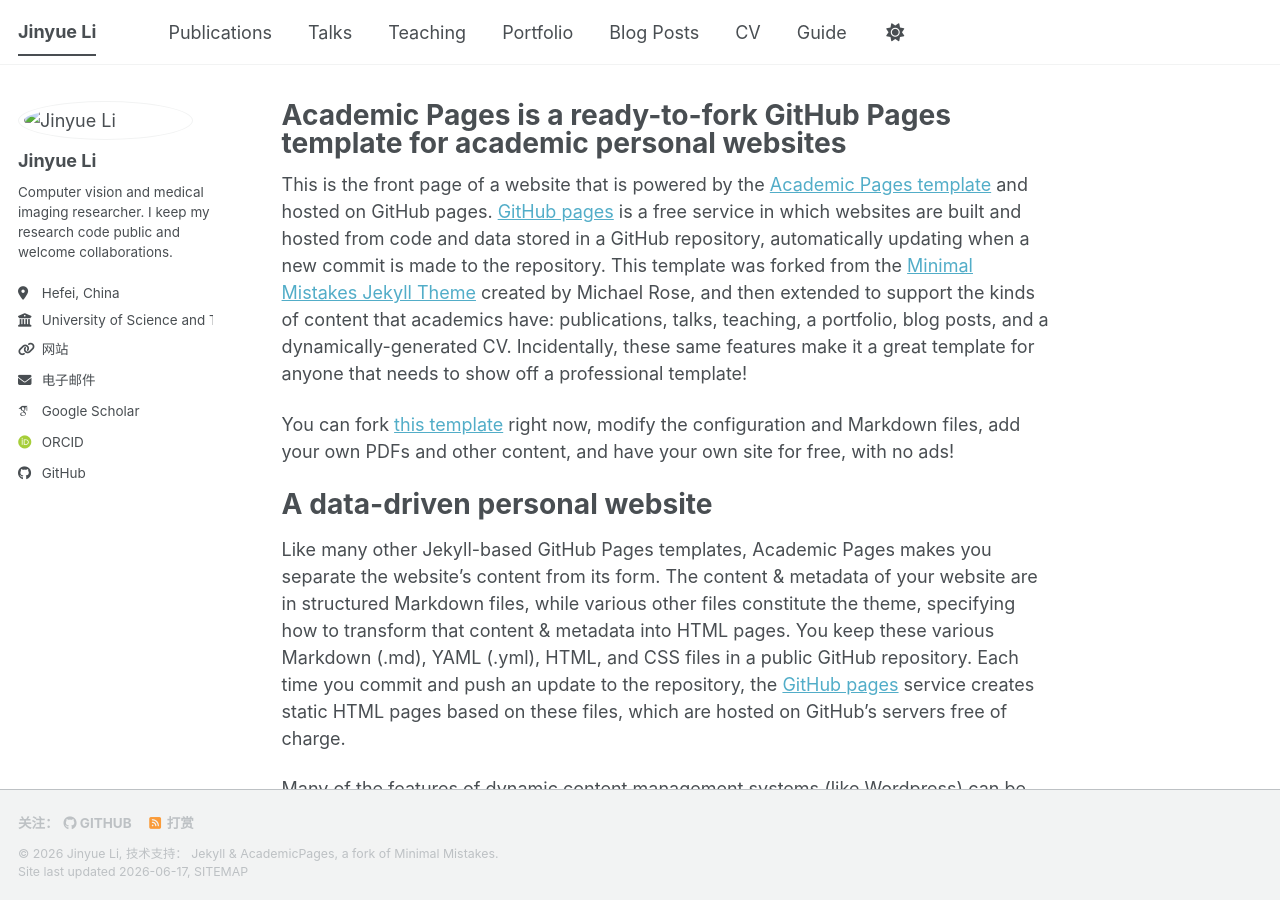
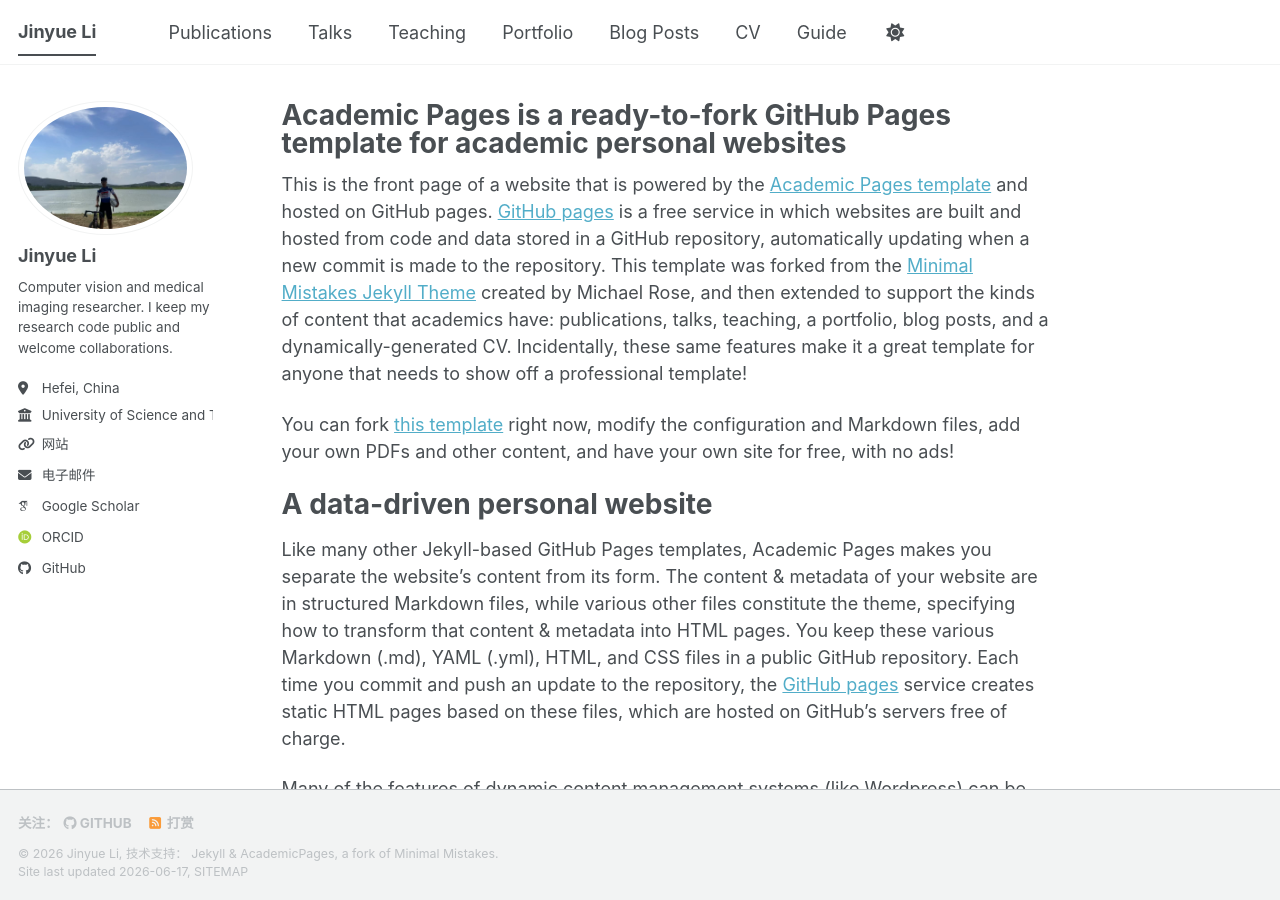
Before and after one commit to jylEcho/jylEcho.github.io, a Jekyll site: the page built from _pages/about.md, in a window 1280 px wide and 900 px high. Built offline with Jekyll 4.4.1, drawn with Linux system fonts in a browser that asks for light colours; some web fonts are replaced; a script bundle is joined from its source files by our own code; library files that are not in the unit come from our copies.

Commit message:
Fix avatar image source handling in author profile

```diff
--- a/_includes/author-profile.html
+++ b/_includes/author-profile.html
@@ -9,6 +9,8 @@
   <div class="author__avatar">
     {% if author.avatar contains "://" %}
     	<img src="{{ author.avatar }}" alt="{{ author.name }}"  fetchpriority="high" />
+    {% elsif author.avatar contains "/" %}
+      <img src="{{ author.avatar | prepend: base_path }}" class="author__avatar" alt="{{ author.name }}"  fetchpriority="high" />
     {% else %}
     	<img src="{{ author.avatar | prepend: "/images/" | prepend: base_path }}" class="author__avatar" alt="{{ author.name }}"  fetchpriority="high" />
     {% endif %}
```
